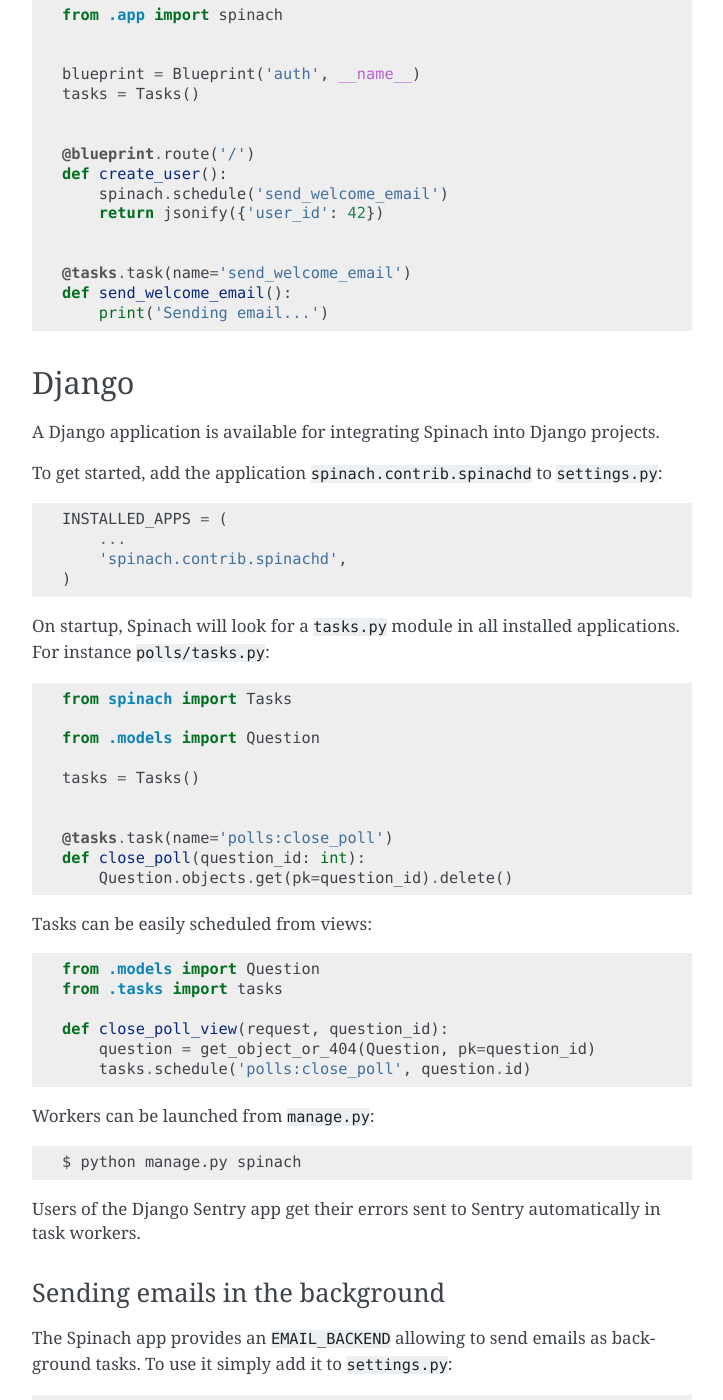
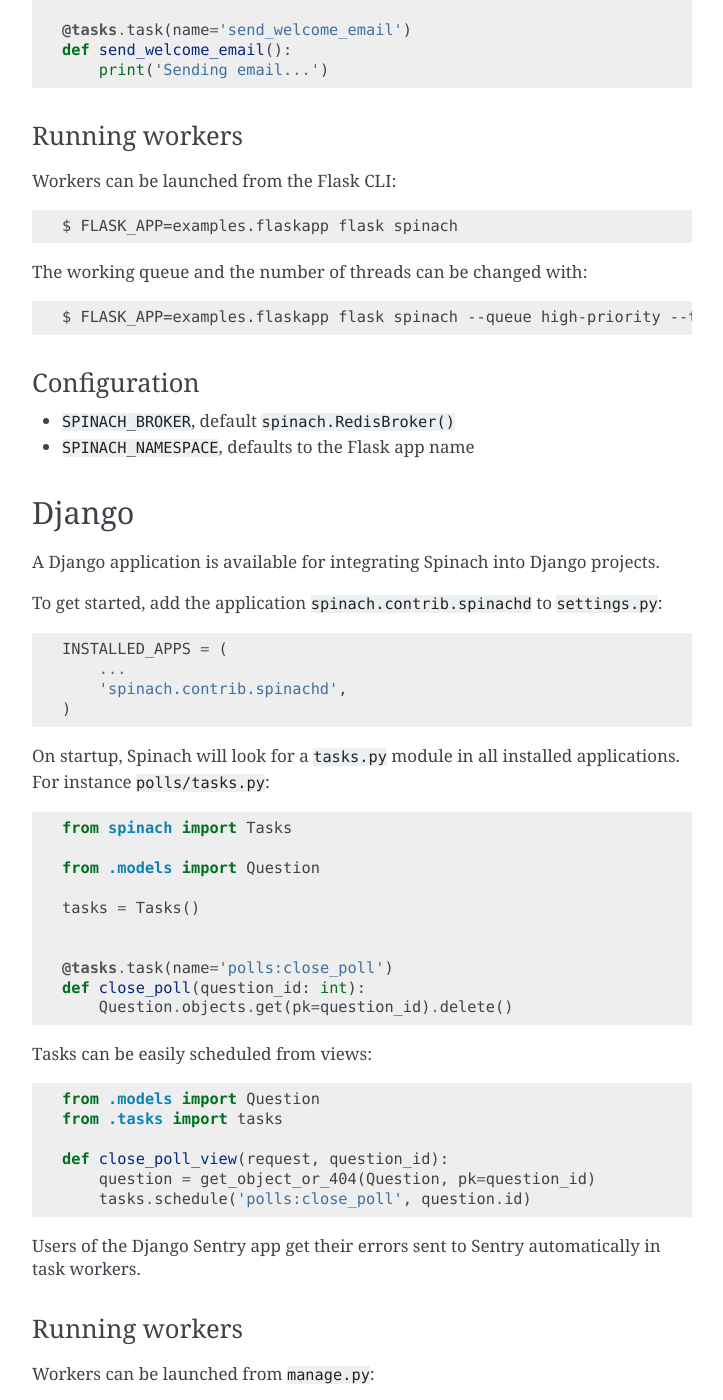
Before and after one commit to NicolasLM/spinach, a Sphinx documentation site: the page built from doc/user/integrations.rst, in a window 1280 px wide and 1400 px high, scrolled down 1917 px. Shown: the whole window, without its empty margins (388-1111 px from the left). Built offline with Sphinx 7.4.7, drawn with Linux system fonts in a browser that asks for light colours; the version number could not be read and is left out; some of the changed text lies outside the part shown.

Commit message:
Pass number of worker threads as CLI argument
To be consistent with the `queue` argument.

```diff
--- a/doc/user/integrations.rst
+++ b/doc/user/integrations.rst
@@ -33,23 +33,12 @@
 ways of getting started: a single module approach for minial applications and
 an application factory approach for more scalable code.
 
-In both cases the Spinach workers can be run with the Flask CLI::
-
-    $ FLASK_APP=examples.flaskapp flask spinach
-
 The Spinach extension for Flask pushes an application context for the duration
 of the tasks, which means that it plays well with other extensions like
 Flask-SQLAlchemy and doesn't require extra precautions.
 
 Users of the Flask-Sentry extension get their errors sent to Sentry
 automatically in task workers.
-
-Configuration
-~~~~~~~~~~~~~
-
-- ``SPINACH_BROKER``, default ``spinach.RedisBroker()``
-- ``SPINACH_NAMESPACE``, default ``app.name``
-- ``SPINACH_WORKER_NUMBER``, default 5 threads
 
 Single Module
 ~~~~~~~~~~~~~
@@ -104,6 +93,23 @@
     def send_welcome_email():
         print('Sending email...')
 
+Running workers
+~~~~~~~~~~~~~~~
+
+Workers can be launched from the Flask CLI::
+
+    $ FLASK_APP=examples.flaskapp flask spinach
+
+The working queue and the number of threads can be changed with::
+
+    $ FLASK_APP=examples.flaskapp flask spinach --queue high-priority --threads 20
+
+Configuration
+~~~~~~~~~~~~~
+
+- ``SPINACH_BROKER``, default ``spinach.RedisBroker()``
+- ``SPINACH_NAMESPACE``, defaults to the Flask app name
+
 Django
 ------
 
@@ -141,12 +147,19 @@
         question = get_object_or_404(Question, pk=question_id)
         tasks.schedule('polls:close_poll', question.id)
 
+Users of the Django Sentry app get their errors sent to Sentry
+automatically in task workers.
+
+Running workers
+~~~~~~~~~~~~~~~
+
 Workers can be launched from ``manage.py``::
 
     $ python manage.py spinach
 
-Users of the Django Sentry app get their errors sent to Sentry
-automatically in task workers.
+The working queue and the number of threads can be changed with::
+
+    $ python manage.py spinach --queue high-priority --threads 20
 
 Sending emails in the background
 ~~~~~~~~~~~~~~~~~~~~~~~~~~~~~~~~
```
Also changed, not shown: other parts of doc/user/integrations.rst (+0 -1 lines), 3 other files.
